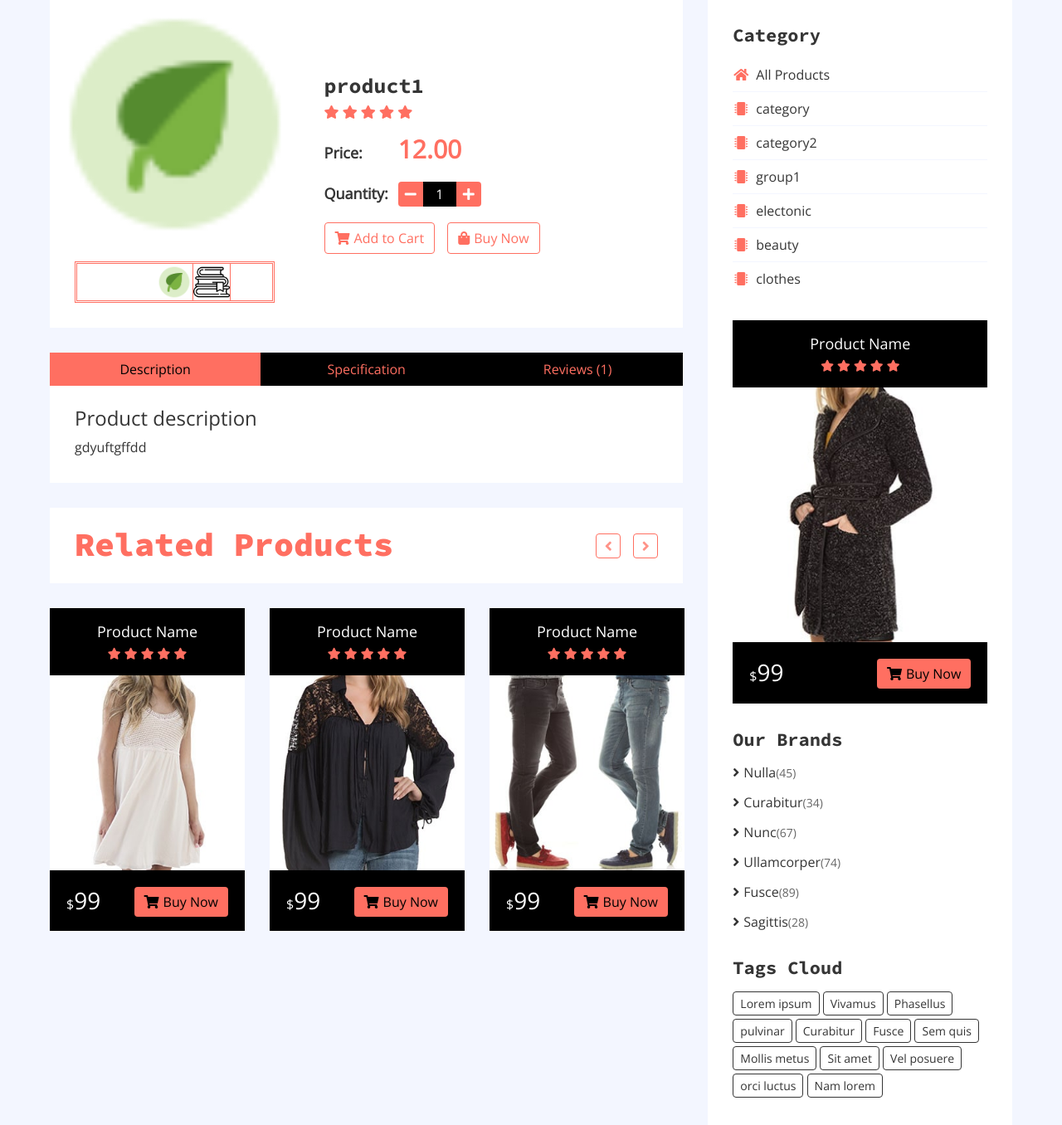
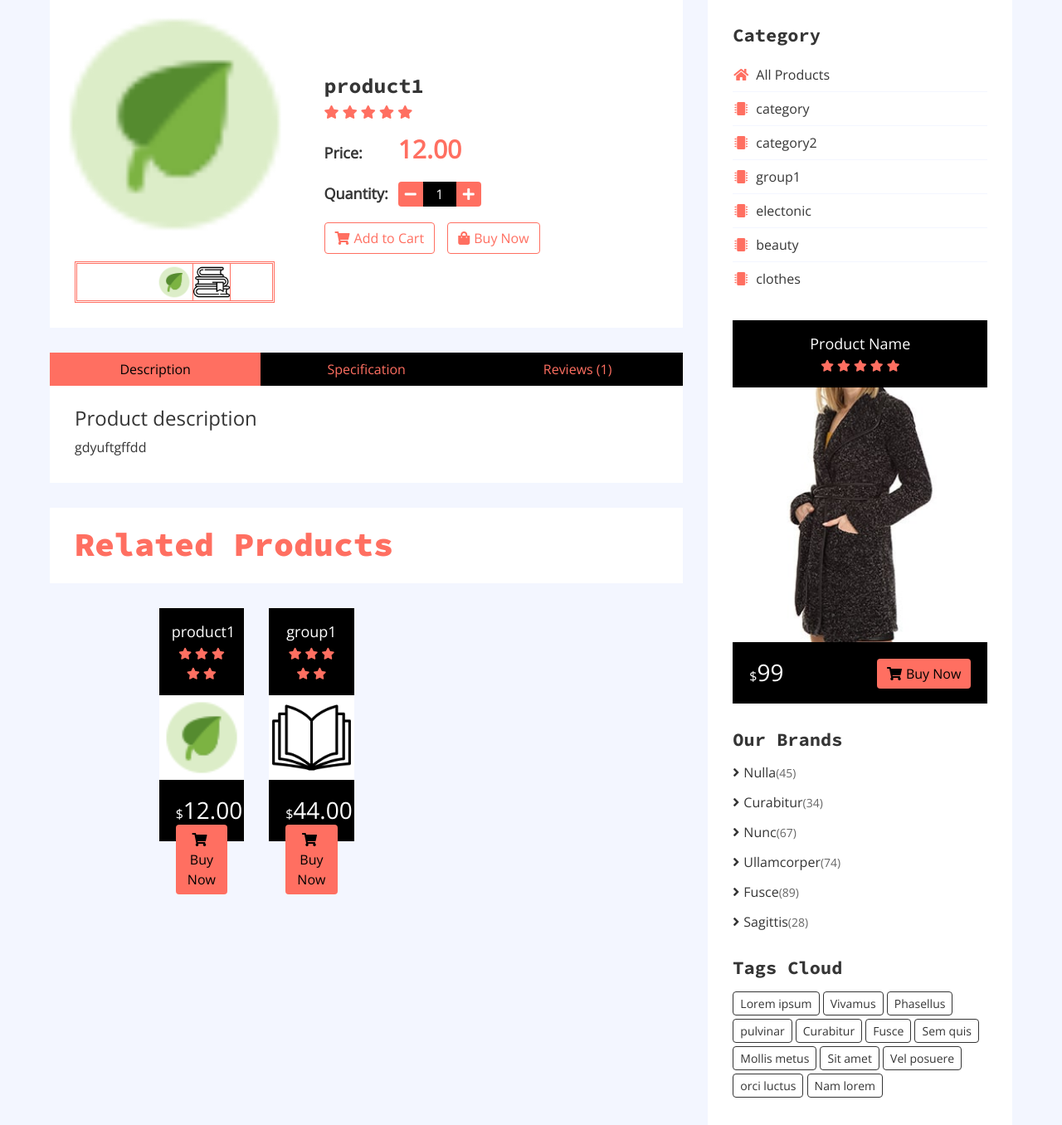
Before and after one commit to faisalzamly/ecommarts, a Django app: page /product/1 in a window 1280 px wide. Shown: the part 239-1595 px from the top of the page at 83% size. Run offline with Django 4.2, Linux system fonts and the light colour scheme; data comes from the database, SQL or seed files in the repository; some libraries are stand-ins or nearby versions.

Commit message:
related products in product details

```diff
--- a/ecommerce_app/templates/product-detail.html
+++ b/ecommerce_app/templates/product-detail.html
@@ -168,10 +168,11 @@
                                 </div>
 
                                 <div class="row align-items-center product-slider product-slider-3">
+                                    {% for related_pro in related_products%}
                                     <div class="col-lg-3">
                                         <div class="product-item">
                                             <div class="product-title">
-                                                <a href="#">Product Name</a>
+                                                <a href="{% url 'product_Details' related_pro.pk %}">{{related_pro.name}}</a>
                                                 <div class="ratting">
                                                     <i class="fa fa-star"></i>
                                                     <i class="fa fa-star"></i>
@@ -181,9 +182,11 @@
                                                 </div>
                                             </div>
                                             <div class="product-image">
-                                                <a href="product-detail.html">
-                                                    <img src="img/product-10.jpg" alt="Product Image" />
+                                                {% for imgea in related_products_imeges %}{% if imgea.product.pk == related_pro.pk %}
+                                                <a href="{% url 'product_Details' related_pro.pk %}">
+                                                    <img src="{{imgea.image.url}}" alt="Product Image {{ product.pk}} {{imgea.product}}">
                                                 </a>
+                                                {% endif %} {% endfor %}
                                                 <div class="product-action">
                                                     <a href="#"><i class="fa fa-cart-plus"></i></a>
                                                     <a href="#"><i class="fa fa-heart"></i></a>
@@ -191,127 +194,14 @@
                                                 </div>
                                             </div>
                                             <div class="product-price">
-                                                <h3><span>$</span>99</h3>
+                                                <h3><span>$</span>{{related_pro.price}}</h3>
                                                 <a class="btn" href=""><i class="fa fa-shopping-cart"></i>Buy Now</a
                   >
                 </div>
               </div>
             </div>
-            <div class="col-lg-3">
-              <div class="product-item">
-                <div class="product-title">
-                  <a href="#">Product Name</a>
-                                                <div class="ratting">
-                                                    <i class="fa fa-star"></i>
-                                                    <i class="fa fa-star"></i>
-                                                    <i class="fa fa-star"></i>
-                                                    <i class="fa fa-star"></i>
-                                                    <i class="fa fa-star"></i>
-                                                </div>
-                                            </div>
-                                            <div class="product-image">
-                                                <a href="product-detail.html">
-                                                    <img src="img/product-8.jpg" alt="Product Image" />
-                                                </a>
-                                                <div class="product-action">
-                                                    <a href="#"><i class="fa fa-cart-plus"></i></a>
-                                                    <a href="#"><i class="fa fa-heart"></i></a>
-                                                    <a href="#"><i class="fa fa-search"></i></a>
-                                                </div>
-                                            </div>
-                                            <div class="product-price">
-                                                <h3><span>$</span>99</h3>
-                                                <a class="btn" href=""><i class="fa fa-shopping-cart"></i>Buy Now</a
-                  >
-                </div>
-              </div>
-            </div>
-            <div class="col-lg-3">
-              <div class="product-item">
-                <div class="product-title">
-                  <a href="#">Product Name</a>
-                                                <div class="ratting">
-                                                    <i class="fa fa-star"></i>
-                                                    <i class="fa fa-star"></i>
-                                                    <i class="fa fa-star"></i>
-                                                    <i class="fa fa-star"></i>
-                                                    <i class="fa fa-star"></i>
-                                                </div>
-                                            </div>
-                                            <div class="product-image">
-                                                <a href="product-detail.html">
-                                                    <img src="img/product-6.jpg" alt="Product Image" />
-                                                </a>
-                                                <div class="product-action">
-                                                    <a href="#"><i class="fa fa-cart-plus"></i></a>
-                                                    <a href="#"><i class="fa fa-heart"></i></a>
-                                                    <a href="#"><i class="fa fa-search"></i></a>
-                                                </div>
-                                            </div>
-                                            <div class="product-price">
-                                                <h3><span>$</span>99</h3>
-                                                <a class="btn" href=""><i class="fa fa-shopping-cart"></i>Buy Now</a
-                  >
-                </div>
-              </div>
-            </div>
-            <div class="col-lg-3">
-              <div class="product-item">
-                <div class="product-title">
-                  <a href="#">Product Name</a>
-                                                <div class="ratting">
-                                                    <i class="fa fa-star"></i>
-                                                    <i class="fa fa-star"></i>
-                                                    <i class="fa fa-star"></i>
-                                                    <i class="fa fa-star"></i>
-                                                    <i class="fa fa-star"></i>
-                                                </div>
-                                            </div>
-                                            <div class="product-image">
-                                                <a href="product-detail.html">
-                                                    <img src="img/product-4.jpg" alt="Product Image" />
-                                                </a>
-                                                <div class="product-action">
-                                                    <a href="#"><i class="fa fa-cart-plus"></i></a>
-                                                    <a href="#"><i class="fa fa-heart"></i></a>
-                                                    <a href="#"><i class="fa fa-search"></i></a>
-                                                </div>
-                                            </div>
-                                            <div class="product-price">
-                                                <h3><span>$</span>99</h3>
-                                                <a class="btn" href=""><i class="fa fa-shopping-cart"></i>Buy Now</a
-                  >
-                </div>
-              </div>
-            </div>
-            <div class="col-lg-3">
-              <div class="product-item">
-                <div class="product-title">
-                  <a href="#">Product Name</a>
-                                                <div class="ratting">
-                                                    <i class="fa fa-star"></i>
-                                                    <i class="fa fa-star"></i>
-                                                    <i class="fa fa-star"></i>
-                                                    <i class="fa fa-star"></i>
-                                                    <i class="fa fa-star"></i>
-                                                </div>
-                                            </div>
-                                            <div class="product-image">
-                                                <a href="product-detail.html">
-                                                    <img src="img/product-2.jpg" alt="Product Image" />
-                                                </a>
-                                                <div class="product-action">
-                                                    <a href="#"><i class="fa fa-cart-plus"></i></a>
-                                                    <a href="#"><i class="fa fa-heart"></i></a>
-                                                    <a href="#"><i class="fa fa-search"></i></a>
-                                                </div>
-                                            </div>
-                                            <div class="product-price">
-                                                <h3><span>$</span>99</h3>
-                                                <a class="btn" href=""><i class="fa fa-shopping-cart"></i>Buy Now</a>
-                                            </div>
-                                        </div>
-                                    </div>
+            {% endfor %}
+
                                 </div>
                             </div>
                         </div>
--- a/ecommerce_app/views.py
+++ b/ecommerce_app/views.py
@@ -76,13 +76,15 @@ def my_account(request):
         return render(request, "my-account.html")
 
 
-
+#--------------------------------------------------------------------------------------
+#product Details page
 def product_Details(request , Product_pk):
     product = Product.objects.get(pk=Product_pk)
     imeges=Image_Product.objects.filter(product=product.pk)
     attribute=Attribute_product.objects.filter(product=product.pk)
     categories= Category.objects.all()
     category= Category.objects.get(pk=product.category.pk)
+    related_products=Product.objects.filter(category=category.pk)
     attribute_value = []
     for att in attribute:
         attribute_value.append(att.attribute.name)
@@ -90,6 +92,19 @@ def product_Details(request , Product_pk):
     attribute_value = list(MyAttributeset)
 
     spacification = Specification_Product.objects.filter(product=product.pk)
+    #select only one imge for the releated products
+    productOneImge=[]
+    imgesOfProduct=[]
+    imegesForRelatedProducts = Image_Product.objects.all()
+    for product_re in related_products :
+        for img in imegesForRelatedProducts:
+            if product_re.pk == img.product.pk:
+                imgesOfProduct.append(img)
+        if len(imgesOfProduct) >0:
+            productOneImge.append(imgesOfProduct[0])
+            imgesOfProduct=[]
+
+
     context = {
     'product': product,
     'imeges':imeges,
@@ -97,10 +112,14 @@ def product_Details(request , Product_pk):
     'attributeValue':attribute_value,
     'spacification':spacification,
     'categories':categories,
-    'category':category
+    'category':category,
+    'related_products':related_products,
+    'related_products_imeges':productOneImge
     }
     return render(request,"product-detail.html" , context)
 
+#--------------------------------------------------------------------------------------
+#desply all the products
 def product_list(request):
     products =  Product.objects.all()
     categories= Category.objects.all()
@@ -122,6 +141,8 @@ def product_list(request):
     }
     return render(request ,"product-list.html" , context)
 
+
+#--------------------------------------------------------------------------------------
 #filter the products based on it's price
 def product_list_price(request,price_cat):
     products =  Product.objects.all()
```
Lines whose indentation alone changed are shown as unchanged.
